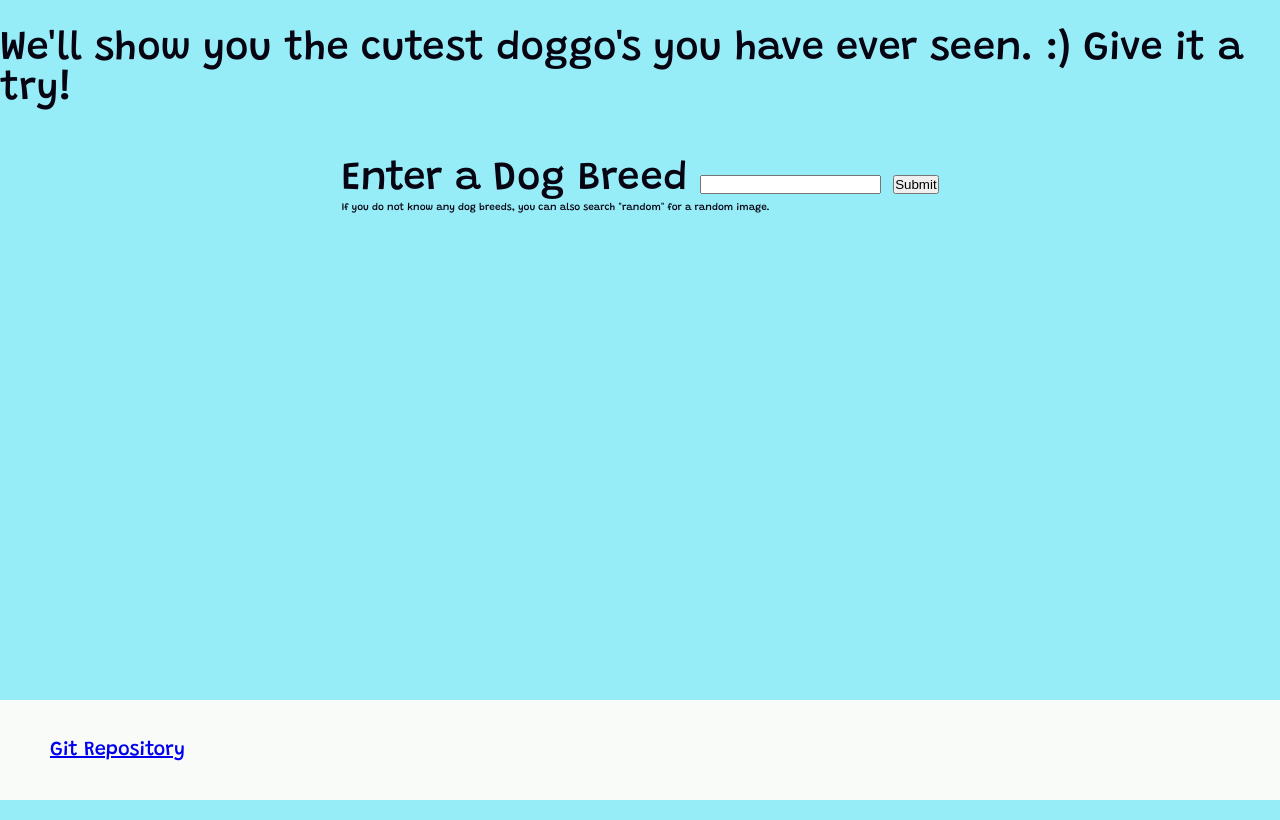
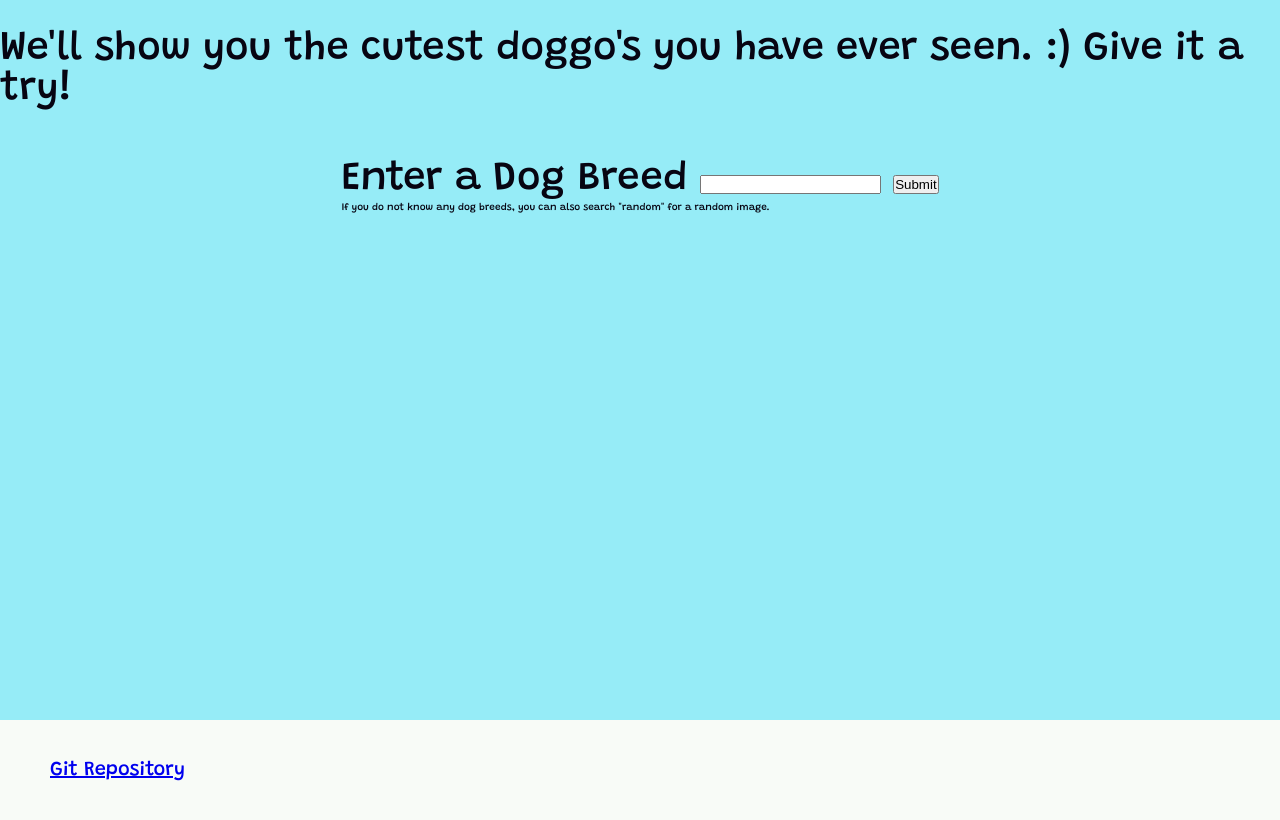
Before and after one commit to jhunt33/creative_project_2, a plain HTML site: page index.html in a window 1280 px wide. Drawn offline with Linux system fonts and the light colour scheme.

Commit message:
fix of fix

```diff
--- a/styles.css
+++ b/styles.css
@@ -19,12 +19,7 @@ body {
 }
 
 .pageContainer {
-  position: absolute;
-  top:0px;
-  right:0px;
-  bottom:0px;
-  left:0px;
-  z-index: -1;
+  height: 90vh;
   display: flex;
   flex-direction: column;
   justify-content: flex-start;
```
